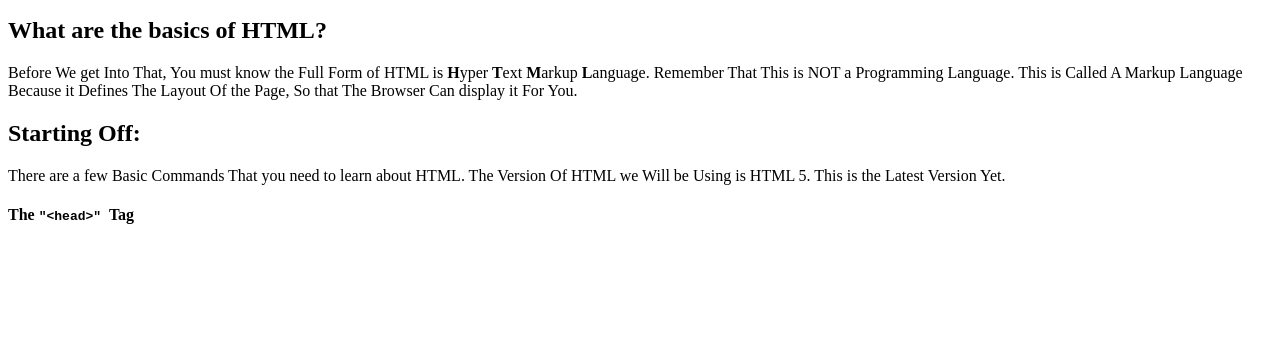
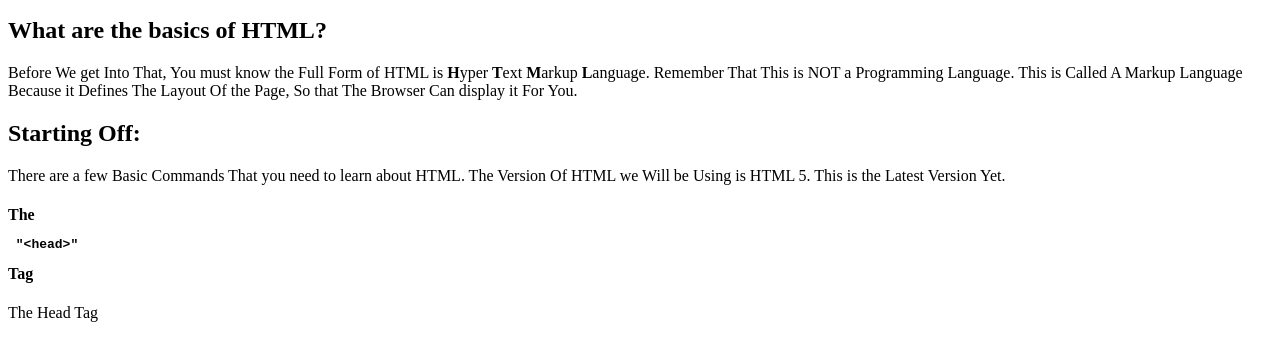
Before and after one commit to TBNRVivo/Main-Implement, a plain HTML site: page index.html in a window 1280 px wide. Shown: the part 101-462 px from the top of the page. Drawn offline with Linux system fonts and the light colour scheme.

Commit message:
Update index.html

```diff
--- a/index.html
+++ b/index.html
@@ -26,6 +26,11 @@
       Version Of HTML we Will be Using is HTML 5. This is the Latest Version
       Yet.
     </p>
-    <h4>The <code> "&lt;head&gt;" </code> Tag</h4>
+    <h4>
+      The
+      <pre><code> "&lt;head&gt;" </code></pre>
+      Tag
+    </h4>
+    <p>The Head Tag</p>
   </body>
 </html>
```
